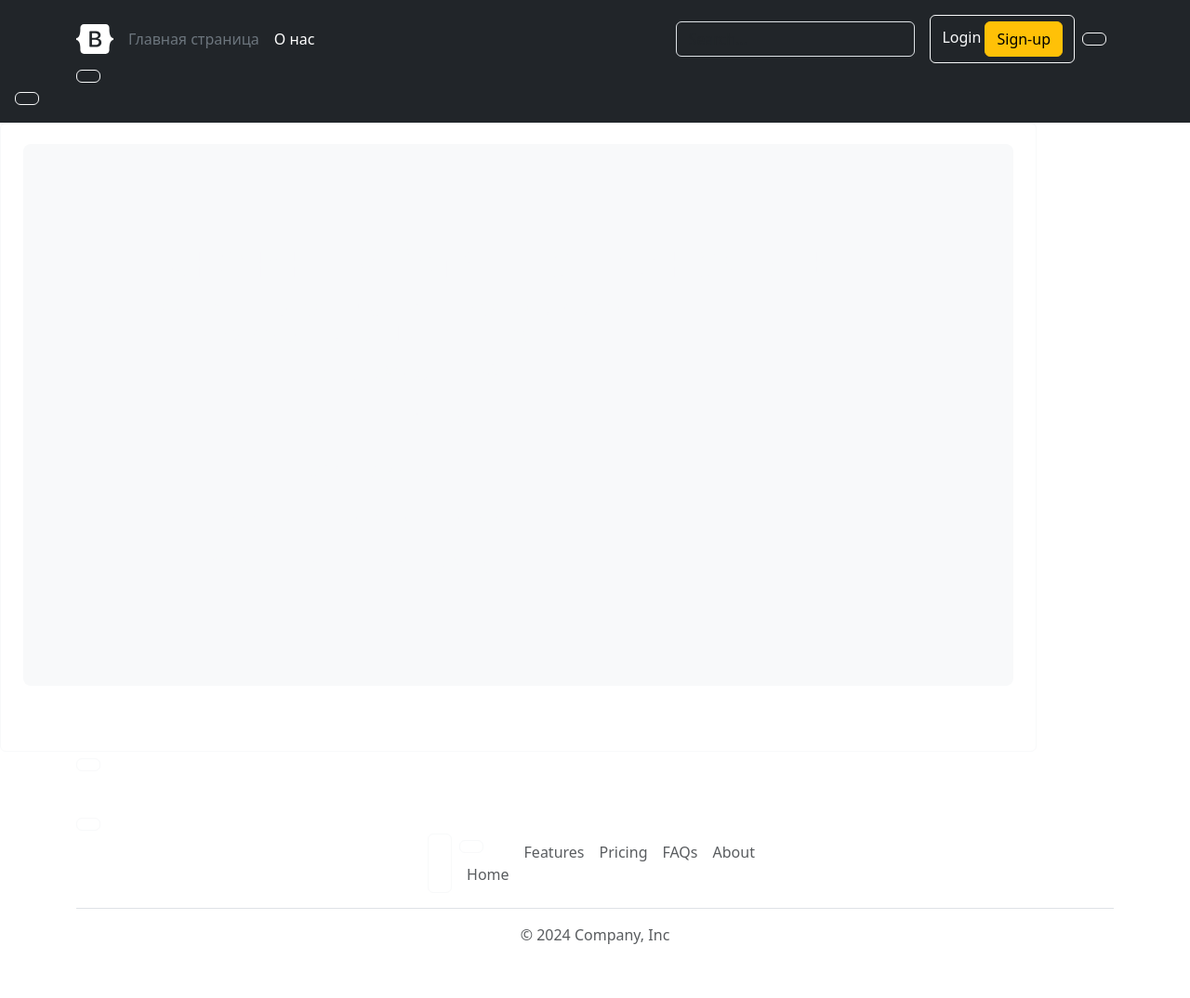
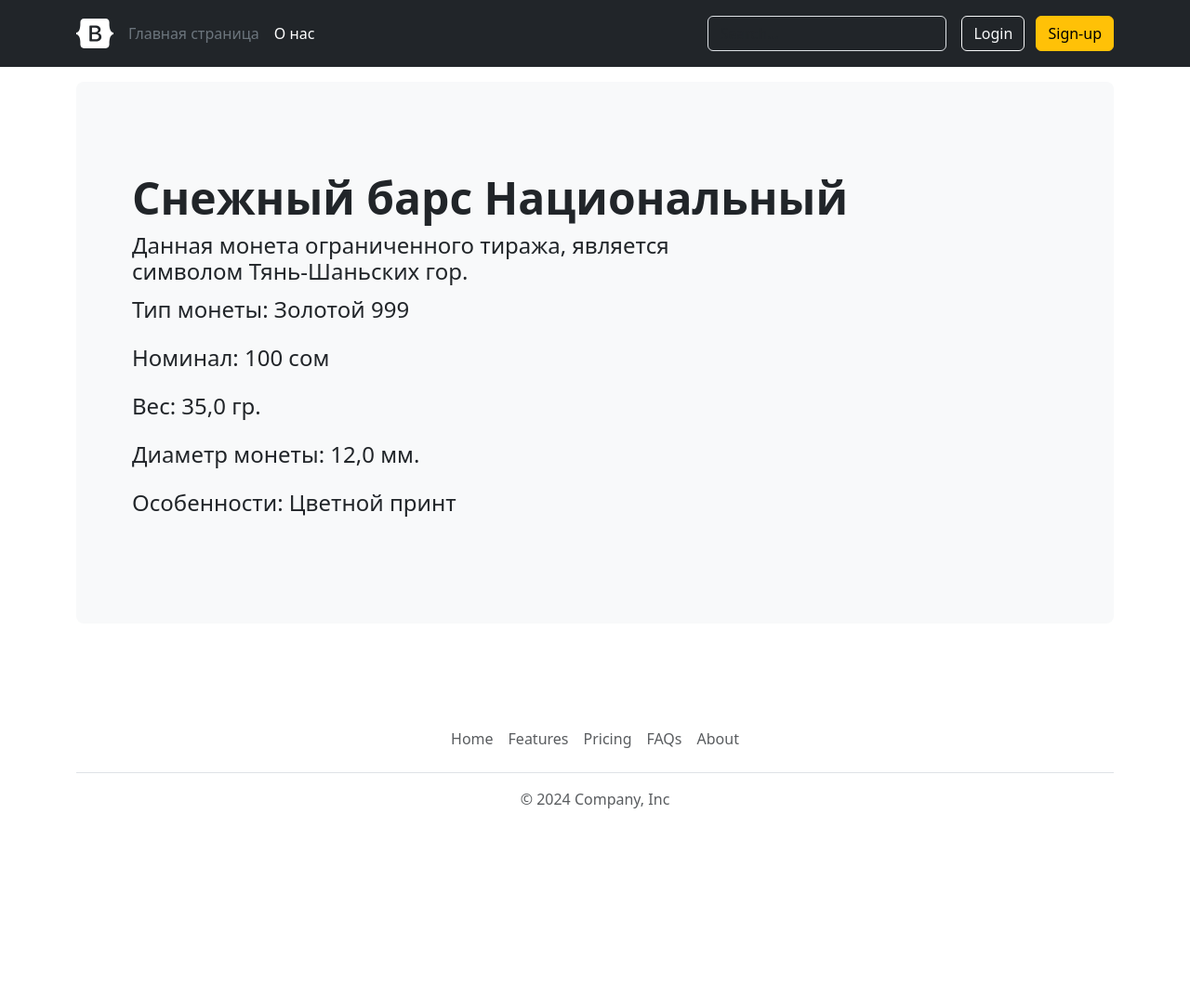
Before and after one commit to Kairat-Baigazakov/Numizmat, a Django app: page /coin/1/ in a window 1280 px wide. Shown: the whole page at 93% size. After the commit the page ends 870 px from the top, so only its background shows below. Run offline with Django 5.2, Linux system fonts and the light colour scheme; data comes from the database, SQL or seed files in the repository.

Commit message:
Update base.html

```diff
--- a/app/templates/app/base.html
+++ b/app/templates/app/base.html
@@ -34,7 +34,7 @@
             </form>
 
             <div class="text-end">
-                <a href="{% url 'login_user' %}" type="button" class="btn btn-outline-light me-2">Login</button>
+                <a href="{% url 'login_user' %}" type="button" class="btn btn-outline-light me-2">Login</a>
                 <button type="button" class="btn btn-warning">Sign-up</button>
             </div>
         </div>
```
